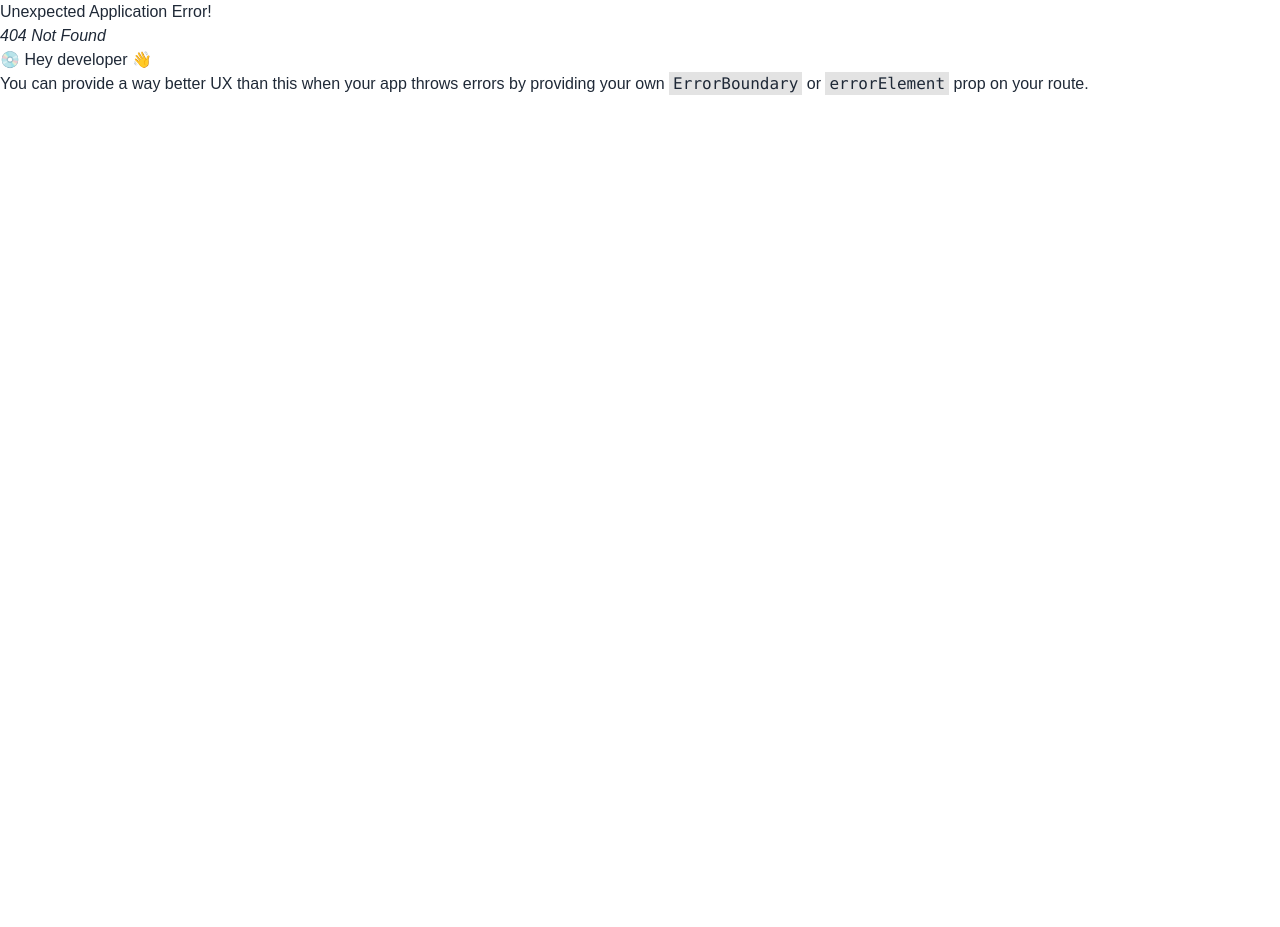
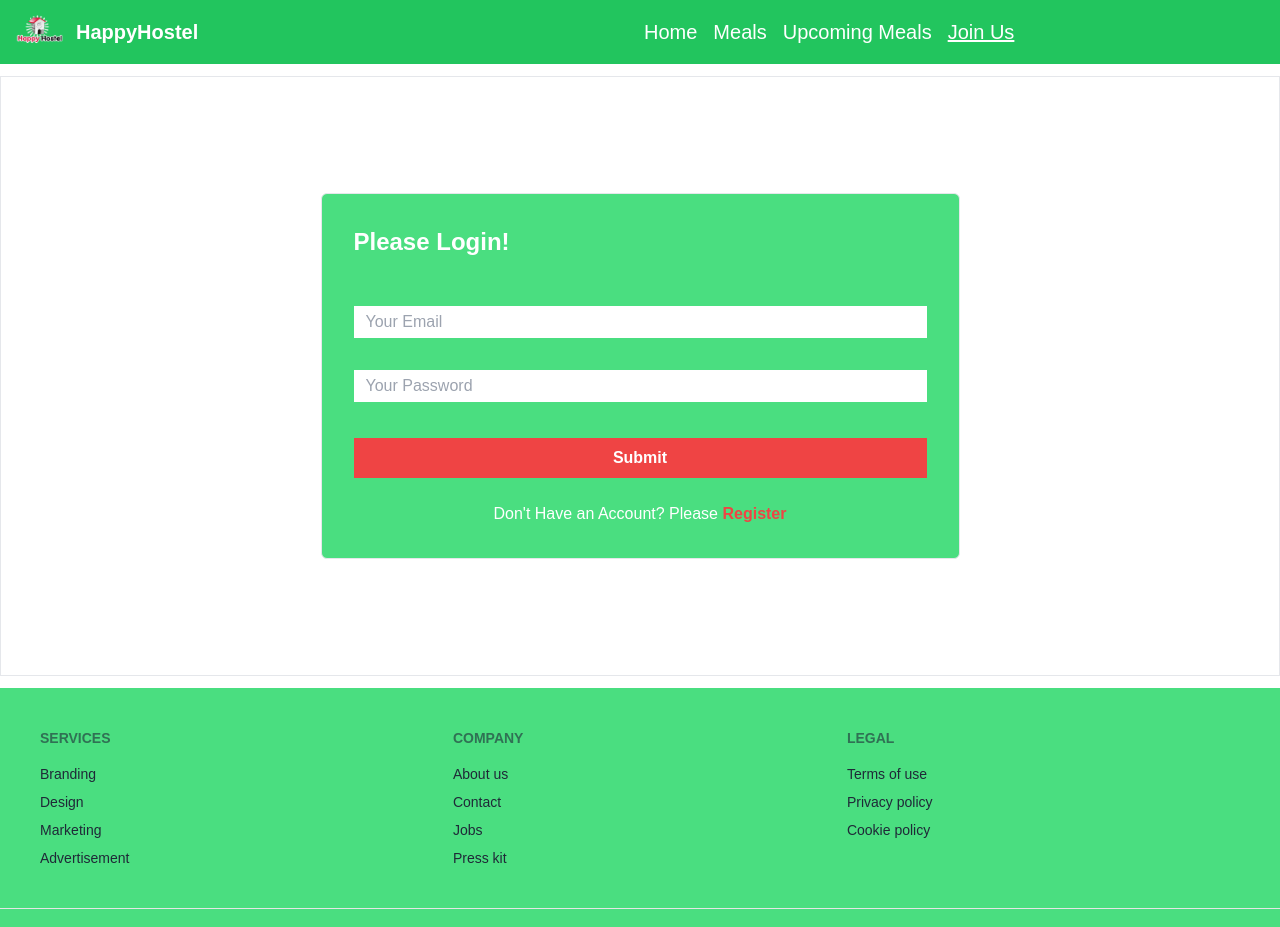
Before and after one commit to Sayedul3731/hostel-management-client, a React (Vite) app: page /login in a window 1280 px wide. Before the commit this address had no page. Shown: the top 927 px of the page. Before the commit the page ends 800 px from the top, so only its background shows below. Built offline with nearby package versions, Linux system fonts and the light colour scheme.

Commit message:
Login and Register Page added

```diff
--- a/package.json
+++ b/package.json
@@ -19,6 +19,7 @@
     "react": "^18.2.0",
     "react-dom": "^18.2.0",
     "react-fast-marquee": "^1.6.2",
+    "react-hook-form": "^7.48.2",
     "react-router-dom": "^6.20.0",
     "react-tabs": "^6.0.2",
     "sort-by": "^1.2.0",
--- /dev/null
+++ b/src/Pages/Login/Login.jsx
@@ -0,0 +1,31 @@
+/* eslint-disable react/no-unescaped-entities */
+import { useForm } from 'react-hook-form';
+import {Link} from "react-router-dom"
+
+const Login = () => {
+    const {
+        register,
+        handleSubmit,
+        formState: { errors },
+    } = useForm();
+    return (
+        <div className='min-h-[600px] w-full mx-auto m-3 flex justify-center items-center border'>
+            <div className='border w-1/2 bg-green-400 p-8 rounded-md'>
+                <h1 className='text-2xl font-semibold text-white mb-8'>Please Login!</h1>
+                <form onSubmit={handleSubmit((data) => console.log(data))}>
+                    <p>
+                        <input className='w-full my-4 px-3 py-1' placeholder='Your Email' {...register('firstName')} />
+                    </p>
+                    <p>
+                        <input className='w-full my-4 px-3 py-1' placeholder='Your Password' {...register('lastName', { required: true })} />
+                    </p>
+                    <input className='text-center font-semibold text-white w-full mt-5 bg-red-500 py-2' type="submit" />
+                </form>
+                <p className='mt-6 text-white text-center'>Don't Have an Account? Please <Link to="/register"><span className='text-red-500 font-semibold '>Register</span></Link> </p>
+            </div>
+
+        </div>
+    );
+};
+
+export default Login;
--- /dev/null
+++ b/src/Pages/Register/Register.jsx
@@ -0,0 +1,31 @@
+/* eslint-disable react/no-unescaped-entities */
+import { useForm } from 'react-hook-form';
+import {Link} from "react-router-dom"
+
+const Register = () => {
+    const {
+        register,
+        handleSubmit,
+        formState: { errors },
+    } = useForm();
+    return (
+        <div className='min-h-[600px] w-full mx-auto m-3 flex justify-center items-center border'>
+            <div className='border w-1/2 bg-green-400 p-8 rounded-md'>
+                <h1 className='text-2xl font-semibold text-white mb-8'>Please Register!</h1>
+                <form onSubmit={handleSubmit((data) => console.log(data))}>
+                    <p>
+                        <input className='w-full my-4 px-3 py-1' placeholder='Your Email' {...register('firstName')} />
+                    </p>
+                    <p>
+                        <input className='w-full my-4 px-3 py-1' placeholder='Your Password' {...register('lastName', { required: true })} />
+                    </p>
+                    <input className='text-center font-semibold text-white w-full mt-5 bg-red-500 py-2' type="submit" />
+                </form>
+                <p className='mt-6 text-white text-center'>Already Have an Account? Please <Link to="/login"><span className='text-red-500 font-semibold '>Login</span></Link> </p>
+            </div>
+
+        </div>
+    );
+};
+
+export default Register;
--- a/src/Shared/Footer/Footer.jsx
+++ b/src/Shared/Footer/Footer.jsx
@@ -3,7 +3,7 @@
 const Footer = () => {
     return (
         <div>
-            <footer className="footer p-10 bg-base-200 text-base-content">
+            <footer className="footer p-10 bg-green-400 text-base-content">
                 <nav>
                     <header className="footer-title">Services</header>
                     <a className="link link-hover">Branding</a>
@@ -25,7 +25,7 @@ const Footer = () => {
                     <a className="link link-hover">Cookie policy</a>
                 </nav>
             </footer>
-            <footer className="footer px-10 py-4 border-t bg-base-200 text-base-content border-base-300">
+            <footer className="footer px-10 py-4 border-t bg-green-400 text-base-content border-base-300">
                 <aside className="items-center grid-flow-col">
                     <svg width="24" height="24" viewBox="0 0 24 24" xmlns="http://www.w3.org/2000/svg" fillRule="evenodd" clipRule="evenodd" className="fill-current"><path d="M22.672 15.226l-2.432.811.841 2.515c.33 1.019-.209 2.127-1.23 2.456-1.15.325-2.148-.321-2.463-1.226l-.84-2.518-5.013 1.677.84 2.517c.391 1.203-.434 2.542-1.831 2.542-.88 0-1.601-.564-1.86-1.314l-.842-2.516-2.431.809c-1.135.328-2.145-.317-2.463-1.229-.329-1.018.211-2.127 1.231-2.456l2.432-.809-1.621-4.823-2.432.808c-1.355.384-2.558-.59-2.558-1.839 0-.817.509-1.582 1.327-1.846l2.433-.809-.842-2.515c-.33-1.02.211-2.129 1.232-2.458 1.02-.329 2.13.209 2.461 1.229l.842 2.515 5.011-1.677-.839-2.517c-.403-1.238.484-2.553 1.843-2.553.819 0 1.585.509 1.85 1.326l.841 2.517 2.431-.81c1.02-.33 2.131.211 2.461 1.229.332 1.018-.21 2.126-1.23 2.456l-2.433.809 1.622 4.823 2.433-.809c1.242-.401 2.557.484 2.557 1.838 0 .819-.51 1.583-1.328 1.847m-8.992-6.428l-5.01 1.675 1.619 4.828 5.011-1.674-1.62-4.829z"></path></svg>
                     <p>ACME Industries Ltd. <br />Providing reliable tech since 1992</p>
--- a/src/Shared/Navbar/Navbar.jsx
+++ b/src/Shared/Navbar/Navbar.jsx
@@ -25,7 +25,7 @@ const Navbar = () => {
         </NavLink>
       </li>
       <li>
-        <NavLink className={({ isActive, isPending }) => isPending ? "pending" : isActive ? "lg:text-xl md:font-medium mr-4 underline" : "lg:text-xl md:font-medium mr-4"} to="/allJobs">
+        <NavLink className={({ isActive, isPending }) => isPending ? "pending" : isActive ? "lg:text-xl md:font-medium mr-4 underline" : "lg:text-xl md:font-medium mr-4"} to="/login">
           Join Us
         </NavLink>
       </li>
```
Also changed, not shown: src/Routes/Routes.jsx (+10 -0 lines), 1 other file (tests, documents, lock files or other folders).
